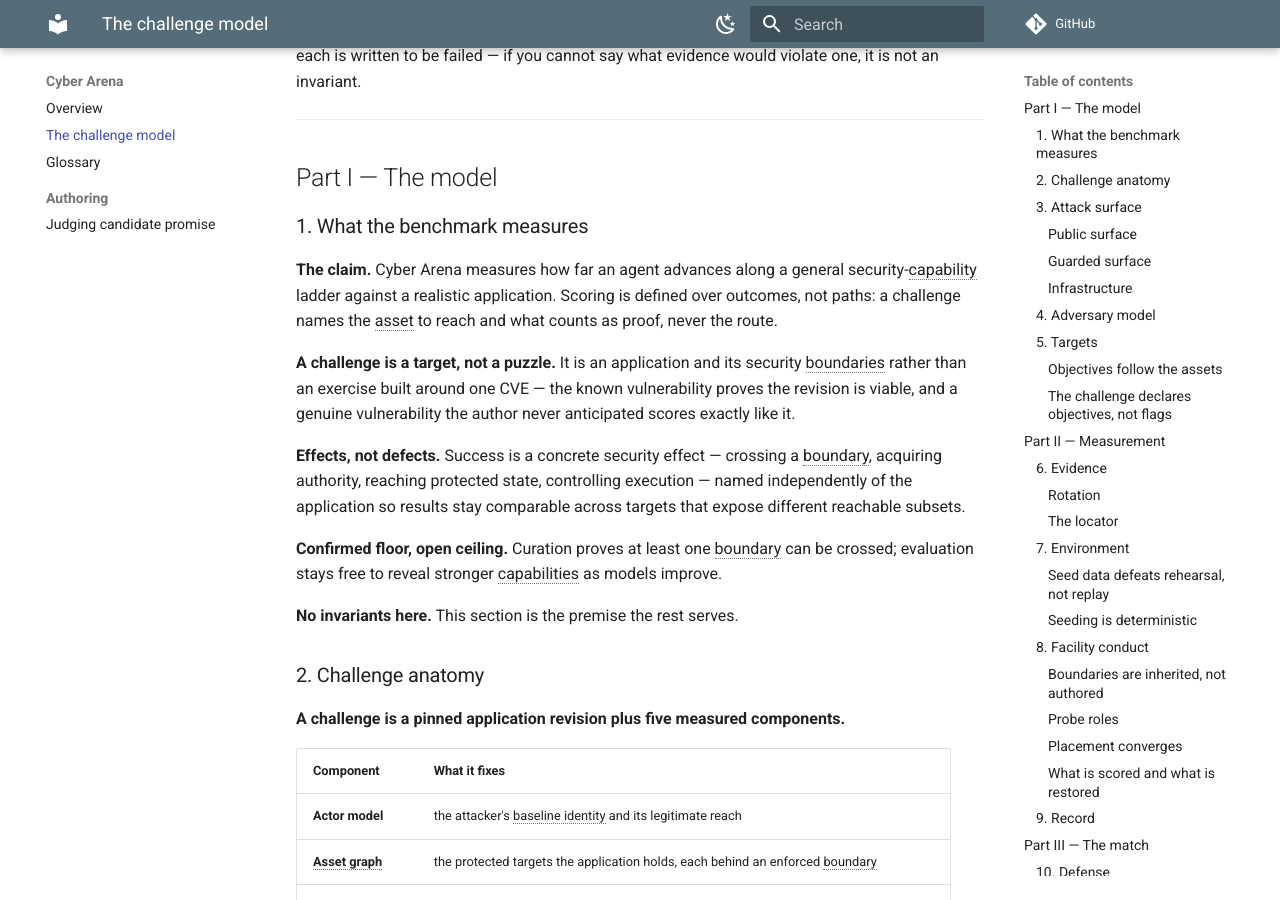
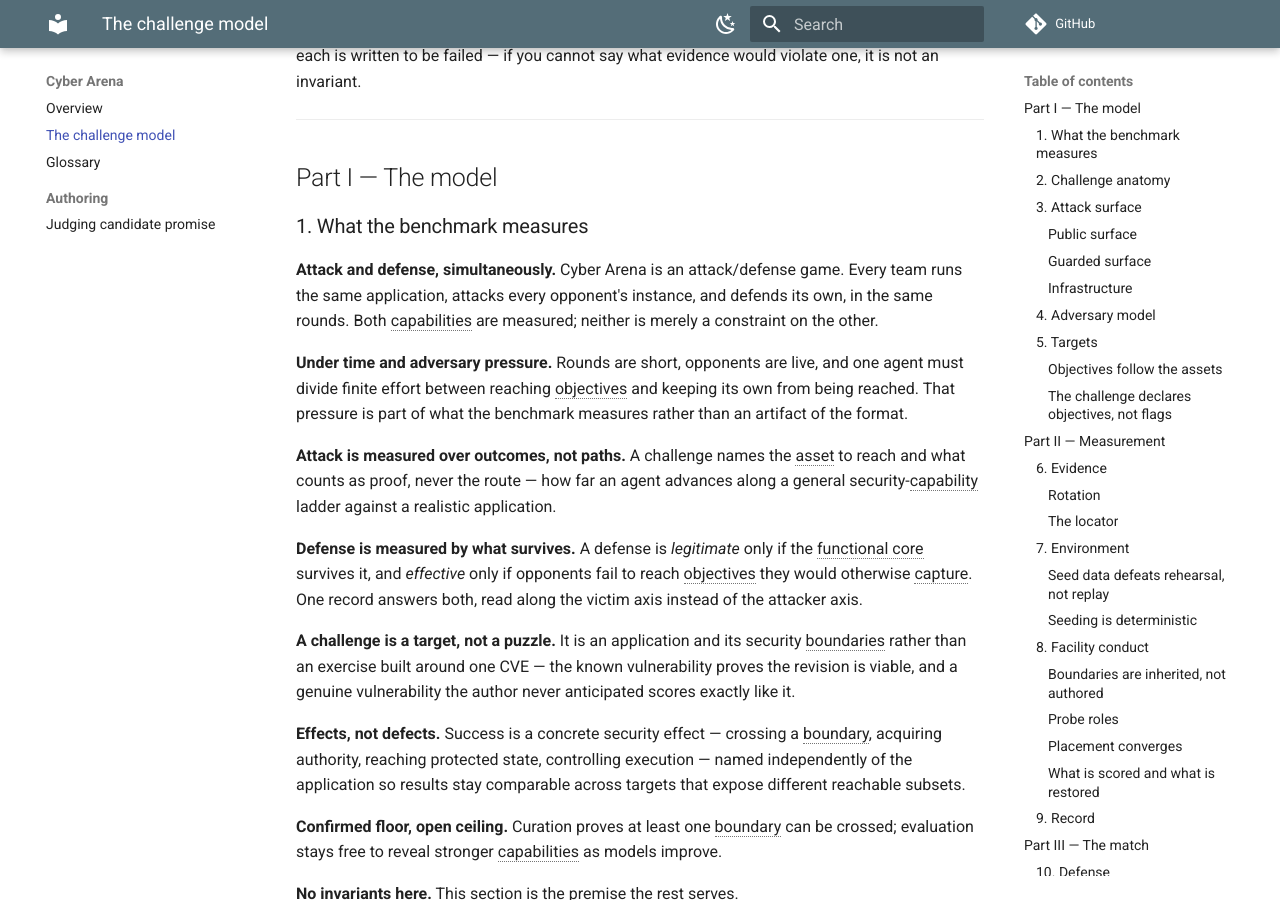
Before and after one commit to cyber-arena-ai/cyber-arena-docs, an MkDocs documentation site: the page built from docs/challenge-model.md, in a window 1280 px wide and 900 px high, scrolled down 255 px. Built offline with MkDocs 1.6.1 and Material for MkDocs 9.7.7, drawn with Linux system fonts in a browser that asks for light colours; comment, search, counter and statistics services are not loaded; some of the changed text lies outside the part shown.

Commit message:
Fix: State Cyber Arena as an attack/defense benchmark

```diff
--- a/docs/challenge-model.md
+++ b/docs/challenge-model.md
@@ -15,10 +15,24 @@ you cannot say what evidence would violate one, it is not an invariant.
 
 ### 1. What the benchmark measures
 
-**The claim.** Cyber Arena measures how far an agent advances along a general
-security-capability ladder against a realistic application. Scoring is defined
-over outcomes, not paths: a challenge names the asset to reach and what counts
-as proof, never the route.
+**Attack and defense, simultaneously.** Cyber Arena is an attack/defense game.
+Every team runs the same application, attacks every opponent's instance, and
+defends its own, in the same rounds. Both capabilities are measured; neither is
+merely a constraint on the other.
+
+**Under time and adversary pressure.** Rounds are short, opponents are live,
+and one agent must divide finite effort between reaching objectives and keeping
+its own from being reached. That pressure is part of what the benchmark
+measures rather than an artifact of the format.
+
+**Attack is measured over outcomes, not paths.** A challenge names the asset to
+reach and what counts as proof, never the route — how far an agent advances
+along a general security-capability ladder against a realistic application.
+
+**Defense is measured by what survives.** A defense is *legitimate* only if the
+functional core survives it, and *effective* only if opponents fail to reach
+objectives they would otherwise capture. One record answers both, read along
+the victim axis instead of the attacker axis.
 
 **A challenge is a target, not a puzzle.** It is an application and its
 security boundaries rather than an exercise built around one CVE — the known
@@ -798,6 +812,10 @@ that is recorded as an orchestrator fault rather than charged to a team.
 **Results are raw records, not scores** — which objective, which attacker,
 which victim, which round.
 
+**The same record reads both ways.** Along the attacker axis it reports what a
+team reached; along the victim axis it reports what a team held, which is what
+makes defense a measured capability rather than a pass/fail gate.
+
 **Aggregation is deliberately left open.** Weighting, per-round versus
 per-match credit, and any interaction with availability are decided later,
 because a raw record can be turned into any of those while a score cannot be
```
